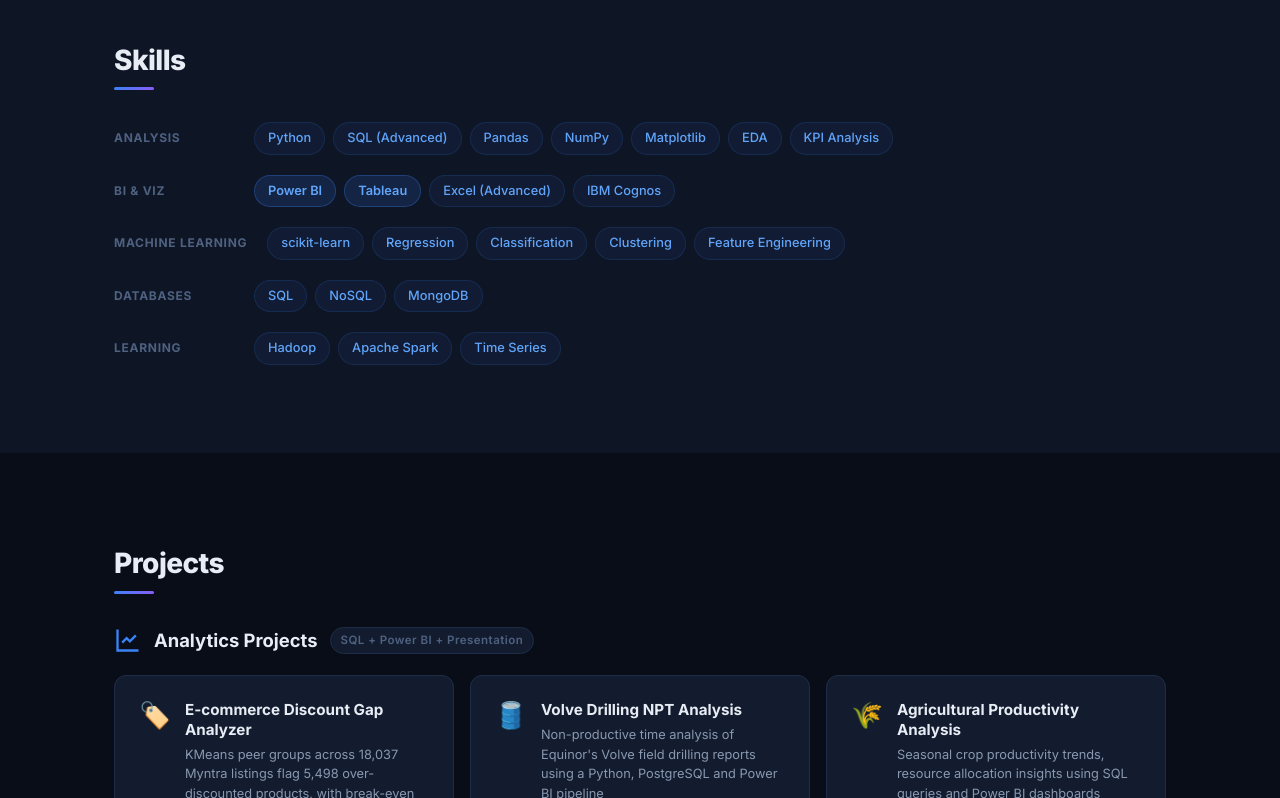
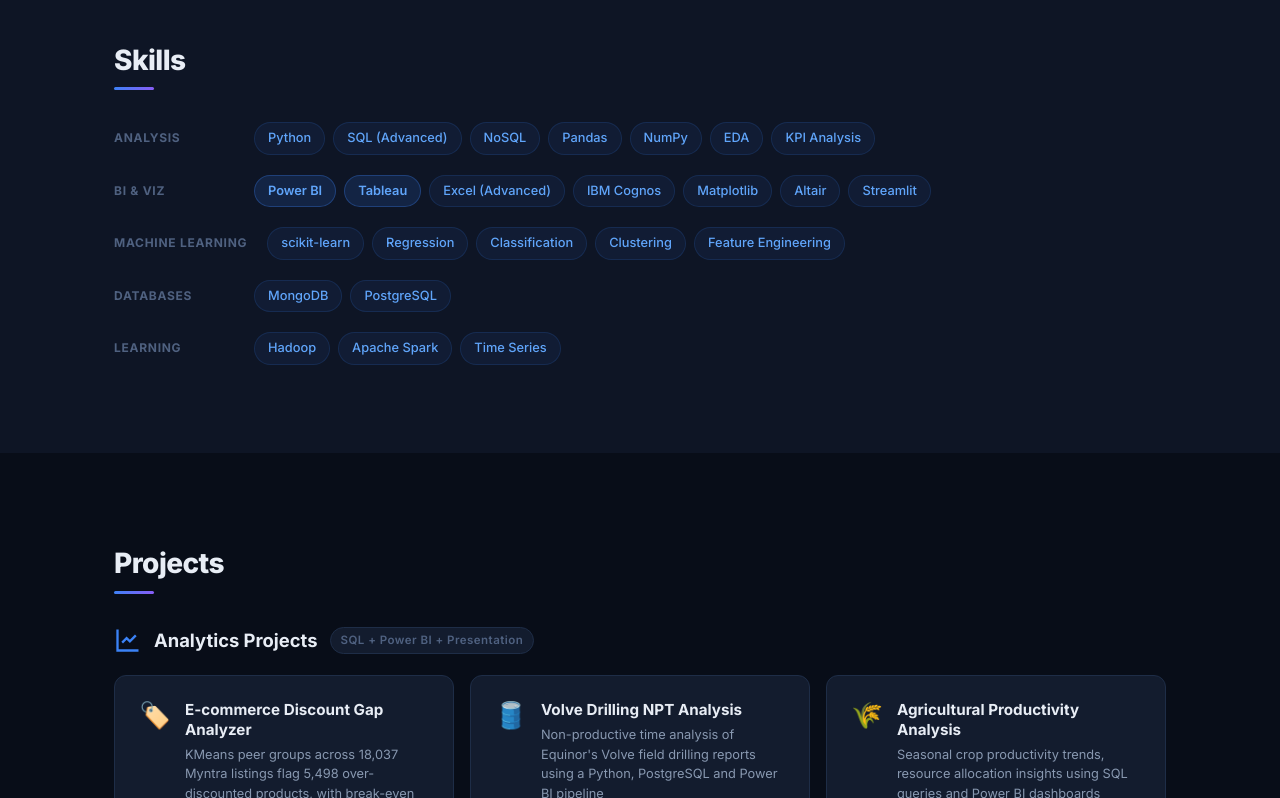
Before and after one commit to utkarshraj94/utkarsh-raj-portfolio, a plain HTML site: page index.html in a window 1280 px wide. Shown: the part 1320-2118 px from the top of the page. Drawn offline with Linux system fonts and the light colour scheme.

Commit message:
Update skills list in index.html

```diff
--- a/index.html
+++ b/index.html
@@ -112,13 +112,13 @@
       <div class="skill-group">
         <span class="skill-group-label">Analysis</span>
         <div class="skill-pills">
-          <span>Python</span><span>SQL (Advanced)</span><span>Pandas</span><span>NumPy</span><span>Matplotlib</span><span>EDA</span><span>KPI Analysis</span>
+          <span>Python</span><span>SQL (Advanced)</span><span>NoSQL</span><span>Pandas</span><span>NumPy</span><span>EDA</span><span>KPI Analysis</span>
         </div>
       </div>
       <div class="skill-group">
         <span class="skill-group-label">BI & Viz</span>
         <div class="skill-pills">
-          <span class="hot">Power BI</span><span class="hot">Tableau</span><span>Excel (Advanced)</span><span>IBM Cognos</span>
+          <span class="hot">Power BI</span><span class="hot">Tableau</span><span>Excel (Advanced)</span><span>IBM Cognos</span><span>Matplotlib</span><span>Altair</span><span>Streamlit</span>
         </div>
       </div>
       <div class="skill-group">
@@ -130,7 +130,7 @@
       <div class="skill-group">
         <span class="skill-group-label">Databases</span>
         <div class="skill-pills">
-          <span>SQL</span><span>NoSQL</span><span>MongoDB</span>
+          <span>MongoDB</span><span>PostgreSQL</span>
         </div>
       </div>
       <div class="skill-group">
```
